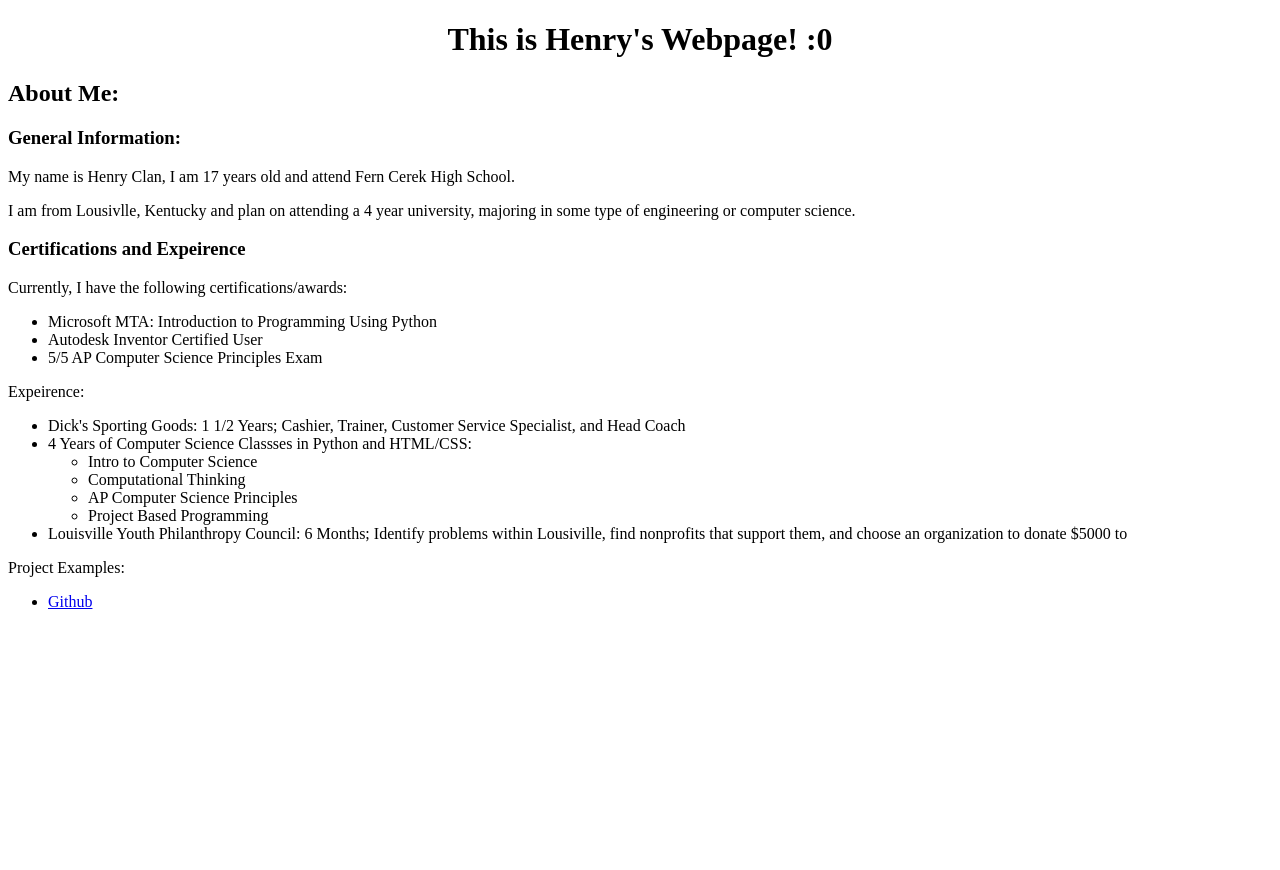
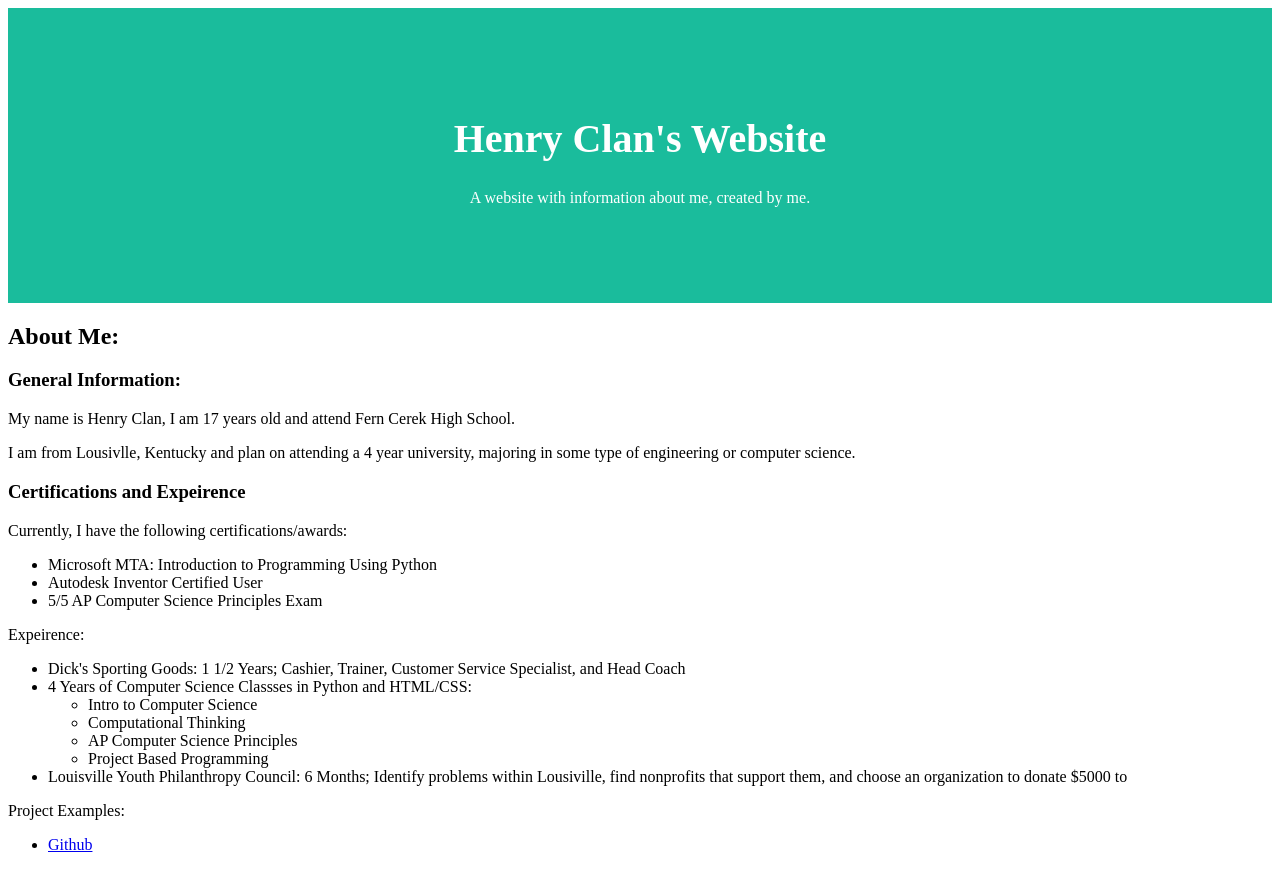
Before and after one commit to HJClan01/Online_Portfolio, a plain HTML site: page website/index.html in a window 1280 px wide. Before the commit the page ends 800 px from the top, so only its background shows below. Drawn offline with Linux system fonts and the light colour scheme.

Commit message:
second commit

```diff
--- a/website/index.html
+++ b/website/index.html
@@ -1,19 +1,37 @@
 <!DOCTYPE html>
+<html lang="en">
+
+
 </html>
 <head>
+    <link rel="stylesheet" href="styles.css">
+
+
     <style type="text/css">
         <!--
          .tab { margin-left: 40px; }
         -->
-        </style>
+    </style>
+
+</head>
 
 <title> Henry Clan's Website </title>
-    <body>
-            <h1> <center>This is Henry's Webpage! :0</center></h1>
+<meta charset="UTF-8">
+<meta name="viewport" content="width=device-width, initial-scale=1"
+
+
+
+<body style="background-color: rgb(255, 255, 255);">
+
+            <div element class="head">
+                <h1>Henry Clan's Website</h1>
+                <p>A website with information about me, created by me.</p>
+            </div>
+
             <h2> About Me: </h2>
             <h3> General Information:</h3>
             <p>My name is Henry Clan, I am 17 years old and attend Fern Cerek High School.</p>
-            <p>I am from Lousivlle, Kentucky and plan on attending a 4 year university, majoring in some type of engineering or computer science.</p>
+            <p> I am from Lousivlle, Kentucky and plan on attending a 4 year university, majoring in some type of engineering or computer science.</p>
 
 
             <h3> Certifications and Expeirence</h3>
@@ -46,7 +64,6 @@
 
 
     </body>
-</head>
 
 
 
@@ -94,4 +111,5 @@
 
 
 
+</html>
  </html>
--- /dev/null
+++ b/website/styles.css
@@ -0,0 +1,16 @@
+.head {
+    padding: 80px;
+    text-align: center;
+    background: #1abc9c;
+    color: white;
+}
+
+.head h1{
+    font-size: 40px;
+ }
+
+.para p {
+    border:  2px solid powderblue;
+    margin: 50px;
+    padding: 30px;
+}
```
Also changed, not shown: 1 other file.
